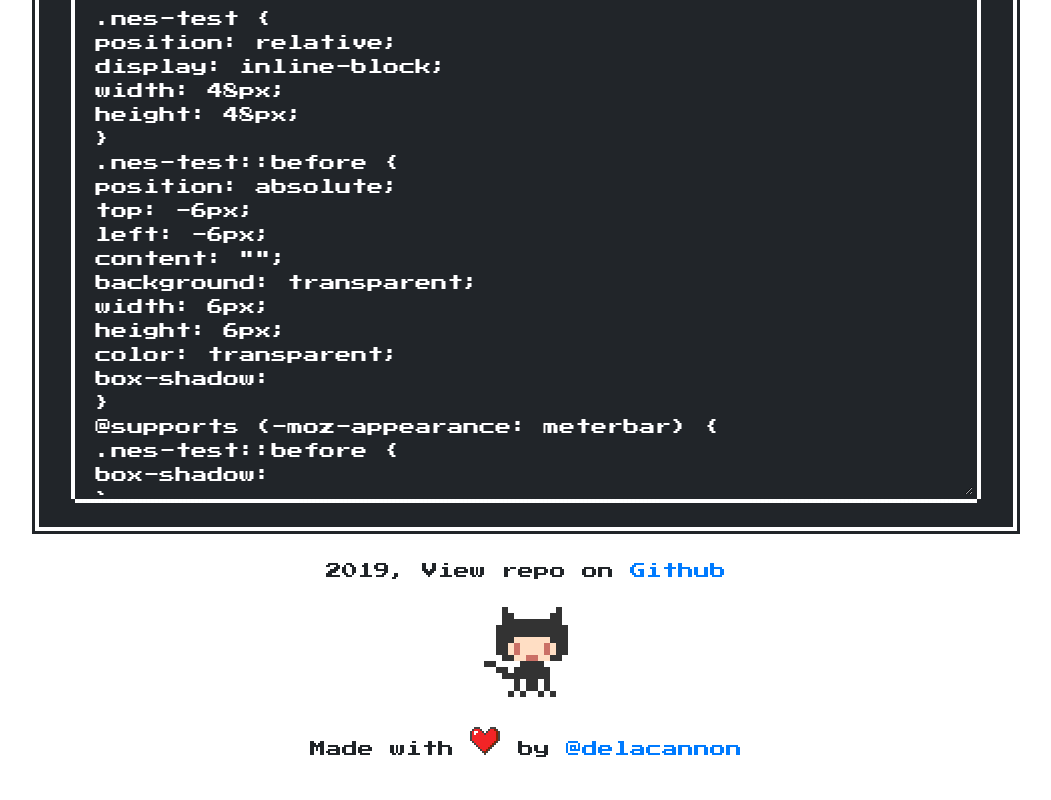
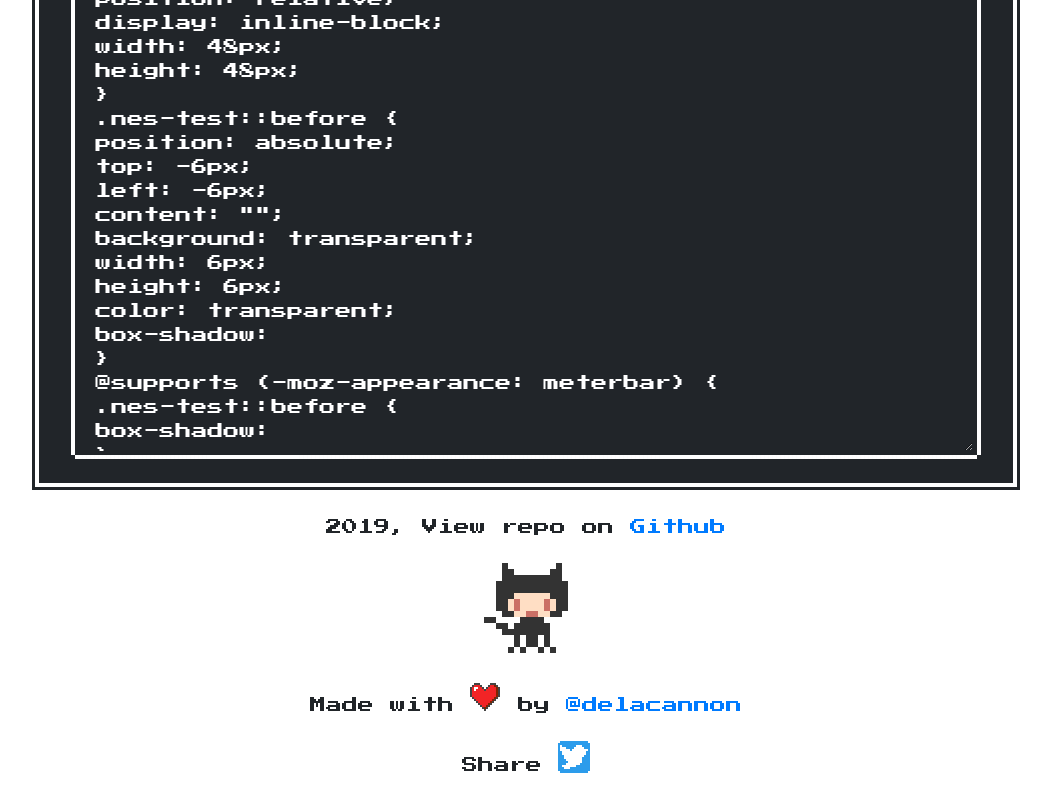
Before and after one commit to delacannon/nes.css-icon-studio, a Gatsby site: page / in a window 1280 px wide. Shown: the part 932-1732 px from the top of the page, without its empty margins (114-1165 px from the left). Built offline with nearby package versions, Linux system fonts and the light colour scheme; Gatsby itself is replaced by a stand-in of ours.

Commit message:
added actions

```diff
--- a/src/components/header.js
+++ b/src/components/header.js
@@ -18,7 +18,6 @@ const Header = ({ siteTitle }) => (
       }}
     >
       <h3 style={{ margin: 0 }}>
-        <p>Elemet</p>
         <Link
           to="/"
           style={{
--- a/src/components/layout.js
+++ b/src/components/layout.js
@@ -49,6 +49,12 @@ const Layout = ({ children }) => (
             <br />
             Made with <i className="nes-icon heart" /> by
             <a href="https://twitter.com/delacannon"> @delacannon</a>
+            <br />
+            <br />
+            Share{" "}
+            <a href="https://twitter.com/share?url=https://pixelbox.netlify.com', 'twitter-popup', 'height=350,width=600">
+              <i className="nes-icon twitter" />
+            </a>
           </footer>
         </div>
       </>
```
